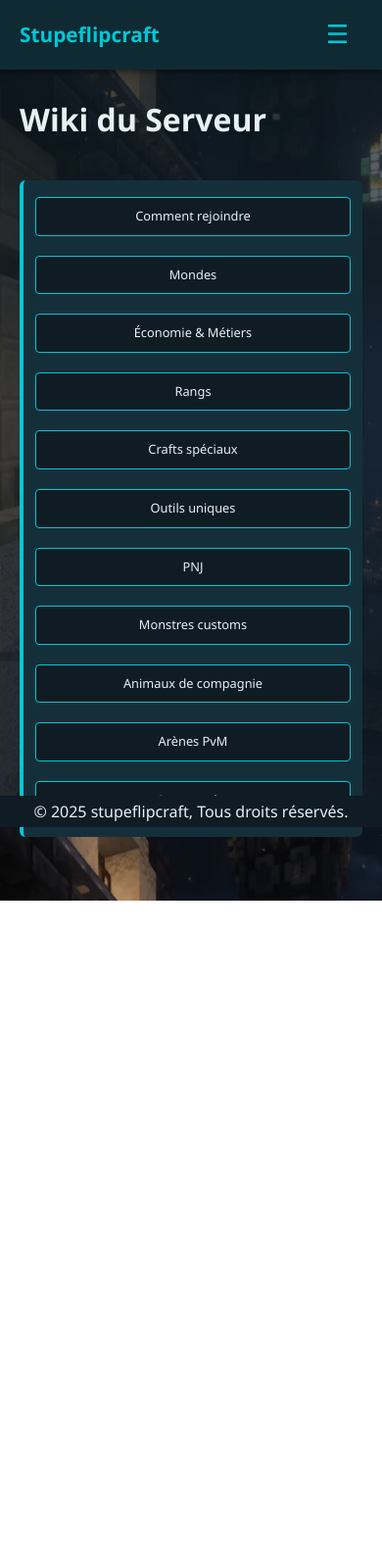
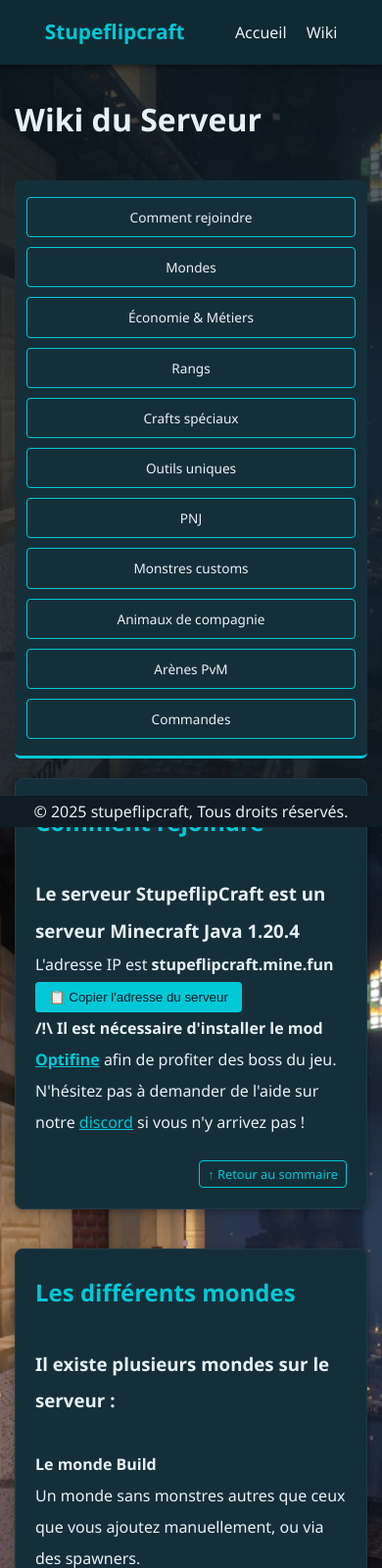
Before and after one commit to alexandre-dupierris/stupcraft, a plain HTML site: page wiki.html in a window 390 px wide. Shown: the top 1600 px of the page at 98% size. Before the commit the page ends 919 px from the top, so only its background shows below. Drawn offline with Linux system fonts and the light colour scheme.

Commit message:
nouveau responsive

```diff
--- a/script.js
+++ b/script.js
@@ -1,4 +1,4 @@
-// Menu hamburger
+// Menu hamburger (mobile)
 const hamburger = document.querySelector('.hamburger')
 const navMenu = document.querySelector('.nav-menu')
 if (hamburger) {
@@ -6,58 +6,36 @@ if (hamburger) {
     navMenu.classList.toggle('active')
   })
 }
+
 // Copier l’adresse IP
 function copyIP() {
   navigator.clipboard.writeText('stupeflipcraft.mine.fun')
   alert('Adresse IP copiée !')
 }
 
-// Wiki : afficher seulement la section cliquée
-const wikiLinks = document.querySelectorAll('.wiki-link')
-const wikiSections = document.querySelectorAll('.wiki-section')
+// Scrollspy : met en surbrillance le lien actif
+document.addEventListener('DOMContentLoaded', () => {
+  const sections = document.querySelectorAll('.wiki-section')
+  const navLinks = document.querySelectorAll('.wiki-nav a')
 
-// Fonction pour afficher une section selon un id
-function showSection(id) {
-  // Cacher toutes les sections
-  wikiSections.forEach((section) => section.classList.remove('active'))
+  function activateLink() {
+    let current = ''
+    sections.forEach((section) => {
+      const sectionTop = section.offsetTop - 140 // marge pour le header
+      const sectionHeight = section.offsetHeight
+      if (scrollY >= sectionTop && scrollY < sectionTop + sectionHeight) {
+        current = section.getAttribute('id')
+      }
+    })
 
-  // Afficher la section demandée
-  const target = document.getElementById(id)
-  if (target) {
-    target.classList.add('active')
+    navLinks.forEach((link) => {
+      link.classList.remove('active')
+      if (link.getAttribute('href') === '#' + current) {
+        link.classList.add('active')
+      }
+    })
   }
-}
 
-// Quand on clique sur un lien du wiki
-wikiLinks.forEach((link) => {
-  link.addEventListener('click', (e) => {
-    e.preventDefault() // empêche le scroll
-    const targetId = link.getAttribute('href').substring(1)
-
-    // Met à jour l'URL avec le #
-    window.location.hash = targetId
-
-    // Affiche la bonne section
-    showSection(targetId)
-  })
+  window.addEventListener('scroll', activateLink)
+  activateLink() // active dès le chargement
 })
-
-// Quand on arrive sur la page
-window.addEventListener('load', () => {
-  const hash = window.location.hash.substring(1)
-  if (hash) {
-    showSection(hash) // si un # existe → affiche la section correspondante
-  }
-  // sinon → ne montre rien (aucune section active)
-})
-
-// Quand l'utilisateur change le # (par ex. en cliquant un lien externe)
-window.addEventListener('hashchange', () => {
-  const hash = window.location.hash.substring(1)
-  if (hash) {
-    showSection(hash)
-  } else {
-    // si on enlève le # → cacher toutes les sections
-    wikiSections.forEach((section) => section.classList.remove('active'))
-  }
-})
--- a/style.css
+++ b/style.css
@@ -21,17 +21,17 @@ body::before {
   left: 0;
   width: 100%;
   height: 100%;
-  background: rgba(15, 28, 36, 0.7); /* bleu très foncé transparent */
-  z-index: -1; /* reste derrière le contenu */
+  background: rgba(15, 28, 36, 0.7);
+  z-index: -1;
 }
 
 /* --- HEADER / MENU --- */
 header {
   display: flex;
-  justify-content: space-between;
+  justify-content: space-around;
   align-items: center;
-  background: #102a33; /* bleu-gris sombre */
-  color: #00c8d6; /* cyan doux */
+  background: #102a33;
+  color: #00c8d6;
   padding: 12px 20px;
   position: fixed;
   top: 0;
@@ -59,7 +59,7 @@ header {
 }
 
 .nav-menu a:hover {
-  color: #00c8d6; /* cyan au survol */
+  color: #00c8d6;
 }
 
 .hamburger {
@@ -74,7 +74,7 @@ header {
 /* --- CONTENU PRINCIPAL --- */
 main {
   padding: 90px 20px 40px;
-  max-width: 950px;
+  max-width: 900px;
   margin: auto;
 }
 
@@ -91,54 +91,42 @@ h4 {
   margin-top: 30px;
 }
 
-/* --- WIKI --- */
-.wiki-nav {
-  display: flex;
-  flex-wrap: wrap;
-  gap: 10px;
-  background: #152f3a;
-  border-left: 4px solid #00c8d6;
-  padding: 12px;
-  margin-bottom: 25px;
-  border-radius: 6px;
-}
-
+/* --- WIKI NAV --- (par défaut visible, ajusté en responsive plus bas) */
 .wiki-nav a {
   display: inline-block;
   margin: 5px 10px 5px 0;
   padding: 6px 12px;
-  background: #0f1c24;
   border: 1px solid #00c8d6;
   border-radius: 4px;
   color: #e6f1f5;
   text-decoration: none;
   transition: background 0.3s, color 0.3s;
-  font-size: 0.8em;
+  font-size: 0.85em;
 }
 
-.wiki-nav a {
-  flex: 1 1 auto;
-  text-align: center;
-  min-width: 120px;
-}
-
-.wiki-nav a:hover {
+.wiki-nav a:hover,
+.wiki-nav a.active {
   background: #00c8d6;
   color: #0f1c24;
 }
 
+/* Sections visibles en continu */
 .wiki-section {
-  display: none;
+  display: block;
   background: #152f3a;
   padding: 20px;
   border-radius: 8px;
   border: 1px solid #1f3b47;
   box-shadow: 0 2px 6px rgba(0, 0, 0, 0.3);
+  margin-bottom: 40px;
+  scroll-margin-top: 100px; /* espace sous le header */
 }
 
-.wiki-section.active {
-  display: block;
-  animation: fadeIn 0.4s ease-in-out;
+.wiki-section,
+h2,
+h3,
+h4 {
+  scroll-margin-top: 100px; /* espace en haut quand on clique sur un lien */
 }
 
 .wiki-section h2 {
@@ -182,30 +170,28 @@ a:hover {
   }
 }
 
-/* IFRAMES VIDEOS ET IMAGES */
+/* IFRAMES, VIDEOS ET IMAGES */
 iframe,
 video,
 img {
-  display: block; /* prend toute la ligne */
-  margin: 20px auto; /* centre horizontalement */
-  max-width: 100% !important; /* ne dépasse pas la largeur du conteneur */
-  height: auto; /* garde les proportions (sauf si fixé en HTML) */
-  border-radius: 6px; /* arrondis discrets */
-  box-shadow: 0 2px 6px rgba(0, 0, 0, 0.4); /* petite ombre pour le style */
+  display: block;
+  margin: 20px auto;
+  max-width: 100% !important;
+  height: auto;
+  border-radius: 6px;
+  box-shadow: 0 2px 6px rgba(0, 0, 0, 0.4);
 }
 
-/* Option : limiter un peu la largeur sur grand écran */
 iframe {
   max-width: 800px;
 }
 
-/* Conteneur responsive pour les vidéos */
 .video-container {
   position: relative;
   width: 100%;
   max-width: 560px;
   margin: 20px auto;
-  padding-bottom: 56.25%; /* ratio 16:9 */
+  padding-bottom: 56.25%;
   overflow: hidden;
   border-radius: 6px;
   box-shadow: 0 2px 6px rgba(0, 0, 0, 0.4);
@@ -247,39 +233,100 @@ footer {
 }
 
 /* --- RESPONSIVE --- */
-@media (max-width: 768px) {
-  .nav-menu {
-    display: none;
+
+/* Menu latéral desktop */
+@media (min-width: 1024px) {
+  .wiki-nav {
+    position: fixed;
+    top: 80px;
+    left: 0;
+    width: 220px;
+    height: calc(100% - 80px);
+    display: flex;
     flex-direction: column;
-    background: #102a33;
-    position: absolute;
-    top: 60px;
-    right: 0;
+    overflow-y: auto;
+    background: #152f3a;
+    border-right: 3px solid #00c8d6;
     padding: 15px;
-    border-left: 2px solid #00c8d6;
+    border-radius: 0;
+    gap: 8px;
+    z-index: 900;
   }
 
-  .nav-menu.active {
-    display: flex;
-  }
-
-  .hamburger {
-    display: block;
+  main {
+    margin-left: 240px;
+    max-width: 900px;
   }
 
   .wiki-nav a {
-    flex: 1 1 auto;
+    text-align: left;
+    margin: 0;
+  }
+}
+
+/* Menu horizontal tablette/mobile */
+@media (max-width: 1023px) {
+  .wiki-nav {
+    position: relative;
+    width: auto;
+    height: auto;
+    flex-direction: row;
+    flex-wrap: wrap;
+    justify-content: center;
+    border: none;
+    border-bottom: 3px solid #00c8d6;
+    margin-bottom: 20px;
+    padding: 12px;
+    background: #152f3a;
+    border-radius: 6px;
+    gap: 10px;
+  }
+
+  .wiki-nav a {
+    min-width: 120px;
     text-align: center;
-    min-width: 120px;
+  }
+
+  main {
+    margin-left: 0;
+    padding: 90px 15px 40px;
   }
 }
 
 @media (max-width: 500px) {
   .wiki-nav {
     flex-direction: column;
+    align-items: stretch;
   }
 
   .wiki-nav a {
     width: 100%;
   }
 }
+
+.back-to-top {
+  text-align: right;
+  margin-top: 20px;
+}
+
+.back-to-top a {
+  font-size: 0.8em;
+  color: #00c8d6;
+  text-decoration: none;
+  padding: 4px 8px;
+  border: 1px solid #00c8d6;
+  border-radius: 4px;
+  transition: background 0.3s, color 0.3s;
+}
+
+.back-to-top a:hover {
+  background: #00c8d6;
+  color: #0f1c24;
+}
+
+/* N'afficher le lien retour qu'en responsive */
+@media (min-width: 1024px) {
+  .back-to-top {
+    display: none;
+  }
+}
--- a/wiki.html
+++ b/wiki.html
@@ -17,7 +17,7 @@
       </nav>
     </header>
 
-    <main>
+    <main id="top">
       <h1>Wiki du Serveur</h1>
       <nav class="wiki-nav">
         <a href="#rejoindre" class="wiki-link">Comment rejoindre</a>
@@ -49,6 +49,7 @@
           <a href="https://discord.gg/Ay6hSKA4tw" target="_blank">discord</a> si
           vous n'y arrivez pas !
         </p>
+        <p class="back-to-top"><a href="#top">↑ Retour au sommaire</a></p>
       </section>
 
       <section id="mondes" class="wiki-section">
@@ -108,6 +109,7 @@
           Puis vous devrez tuer un zombie dans le monde ressources à l'aide de ce bâton,
           puis tuer le géant qui spawnera à ce moment-là.
         </p>
+        <p class="back-to-top"><a href="#top">↑ Retour au sommaire</a></p>
       </section>
 
       <section id="economie" class="wiki-section">
@@ -165,6 +167,7 @@
           Cliquez droit sur le coffre créé pour le modifier (le passer en coffre
           de ventes par exemple).
         </p>
+        <p class="back-to-top"><a href="#top">↑ Retour au sommaire</a></p>
       </section>
 
       <section id="rangs" class="wiki-section">
@@ -230,6 +233,7 @@
             </p>
           </li>
         </ul>
+        <p class="back-to-top"><a href="#top">↑ Retour au sommaire</a></p>
       </section>
 
       <section id="crafts" class="wiki-section">
@@ -307,6 +311,7 @@
         Il faut donc extraire les enchantements avant !</p>
         <p>Pour extraire un enchantement d'une panoplie il faudra utiliser un extracteur d'enchantement qui se craft ainsi :</p>
         <p>Un livre au milieu, 4 blocs de lapis lazuli autour, et 4 potions d'xp dans les angles.</p>
+        <p class="back-to-top"><a href="#top">↑ Retour au sommaire</a></p>
       </section>
 
       <section id="outils" class="wiki-section">
@@ -339,6 +344,7 @@
           Une bougie rouge dans le "kit magnet" permet en cliquant droit, en l'ayant dans la main droite, de passer en mode magnet et devient bleue quand le magnet est actif.<br>
           La bougie bleue passe le mode magnet en off quand clic droit et devient rouge quand le magnet est inactif.
         </p>
+        <p class="back-to-top"><a href="#top">↑ Retour au sommaire</a></p>
       </section>
 
       <section id="pnj" class="wiki-section">
@@ -386,6 +392,7 @@
         <h4>Cadillac</h4>
         <p>Permet de vous téléporter loin dans le monde build, pour peut-être découvrir votre futur chez vous.</p>
         <p>Vend une arme-outil multifonctions changeant sa fonction selon l'action du propriétaire.</p>
+        <p class="back-to-top"><a href="#top">↑ Retour au sommaire</a></p>
       </section>
 
       <section id="monstres" class="wiki-section">
@@ -417,6 +424,7 @@
         <p>L'ultime boss ! Y aller à plusieurs est une bonne idée...</p>
         <h4>l'Epouvantail</h4>
         <p>Invoque des nounours</p>
+        <p class="back-to-top"><a href="#top">↑ Retour au sommaire</a></p>
       </section>
 
       <section id="familiers" class="wiki-section">
@@ -431,6 +439,7 @@
           <li>Les Allays sont capturables mais très galères, car il faut les low life et les taper à la laisse avant qu'ils ne se soignent. <br>
             conseil : raccourci clavier sur la laisse, faut coincer l'allay dans un trou, vous tapez l'allay avec une épée qui le cale à un demi coeur (vérifier la puissance de votre épée, et tapez au bon moment quand il récupère sa vie pour pas le tuer et le mettre à un demi coeur), puis raccourci laisse et taper avec la laisse</li>
         </ul>
+        <p class="back-to-top"><a href="#top">↑ Retour au sommaire</a></p>
       </section>
 
       <section id="arenes" class="wiki-section">
@@ -446,6 +455,7 @@
         Il faut un lobby de quelques blocs, par arène, dont on ne peut pas sortir une fois dedans. Il permettra aux joueurs de choisir leur équipement avant le combat.<br>
         Il faut un endroit pour les spectateurs, une tribune quoi.<br>
         </p>
+        <p class="back-to-top"><a href="#top">↑ Retour au sommaire</a></p>
       </section>
 
       <section id="commandes" class="wiki-section">
@@ -533,6 +543,7 @@
           darkgray blue green aqua red lightpurple yellow white</li>
           <li>/phrase [votre phrase] : enregistre une phrase qui sera affichée quand on vous clique dessus</li>
         </ul>
+        <p class="back-to-top"><a href="#top">↑ Retour au sommaire</a></p>
       </section>
     </main>
     <footer>© 2025 stupeflipcraft, Tous droits réservés.</footer>
```
